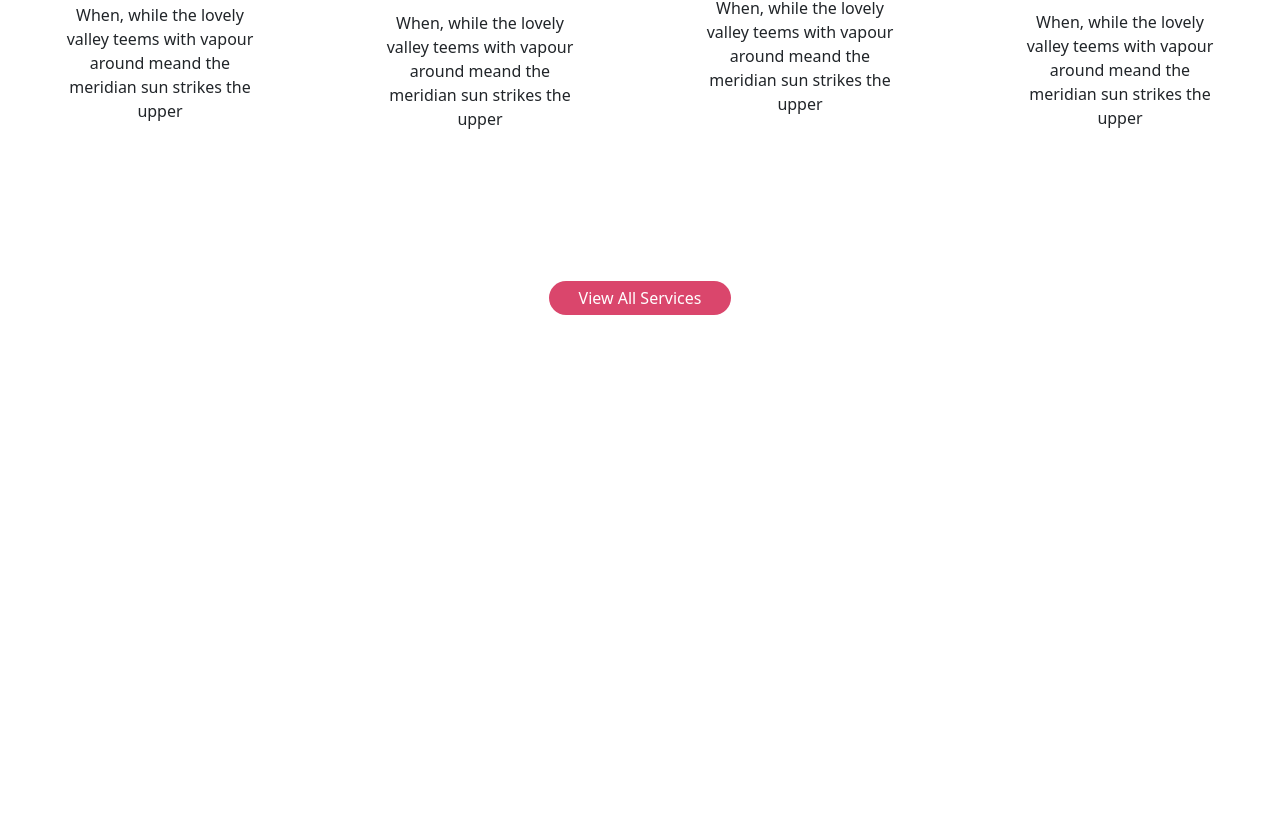
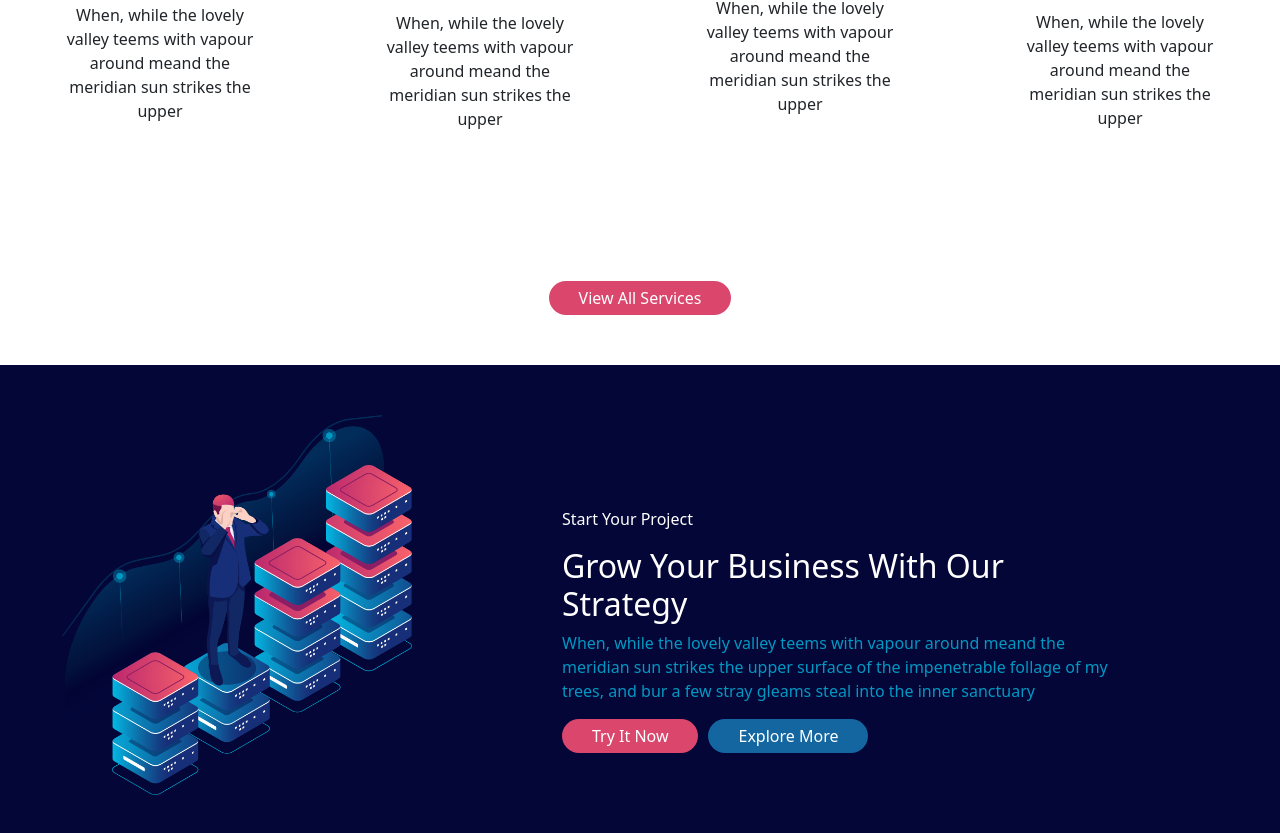
Before and after one commit to MattiaLongo03/proj-html-vuejs, a Vue app: page / in a window 1280 px wide. Shown: the part 1003-1836 px from the top of the page. Before the commit the page ends 1368 px from the top, so only its background shows below. Built offline with nearby package versions, Linux system fonts and the light colour scheme.

Commit message:
Grow business completato

```diff
--- a/src/App.vue
+++ b/src/App.vue
@@ -19,5 +19,19 @@ export default {
 </script>
 
 <style lang="scss">
+#red{
+  padding: 5px 30px;
+  background-color: #DA466C;
+  border-radius: 25px;
+  border: none;
+  color: white;
+}
+#blue{
+  padding: 5px 30px;
+  background-color: #1466A1;
+  border-radius: 25px;
+  border: none;
+  color: white;
+}
 @import "~bootstrap/scss/bootstrap";
 </style>
--- /dev/null
+++ b/src/components/GrowBusiness.vue
@@ -0,0 +1,58 @@
+<!-- eslint-disable max-len -->
+<template>
+  <div>
+    <div class="container grow">
+      <img
+        src="../assets/images/men-data.png"
+        alt=""
+      >
+      <div class="testo">
+        <p>Start Your Project</p>
+        <h2>Grow Your Business With Our Strategy</h2>
+        <p style="color: #03A7D3E6">
+          When, while the lovely valley teems with vapour around meand the meridian sun strikes the upper surface of the impenetrable follage of my trees, and bur a few stray gleams steal into the inner sanctuary
+        </p>
+        <button
+          id="red"
+          style="margin-right: 10px"
+        >
+          Try It Now
+        </button>
+        <button id="blue">
+          Explore More
+        </button>
+      </div>
+    </div>
+  </div>
+</template>
+
+<script>
+export default {
+
+};
+</script>
+
+<style lang="scss" scoped>
+*{
+    color: white;
+    background-color: #030636;
+}
+.grow{
+    margin: 0;
+    padding-top: 50px;
+    display: flex;
+    align-items: center;
+    img{
+        margin-left: 50px;
+        padding: 50px;
+        background-image: url(../assets/images/nemoodar.png);
+        background-size: 325px;
+        background-repeat: no-repeat;
+        width: 400px;
+    }
+    .testo{
+        margin-left: 100px;
+
+    }
+}
+</style>
--- a/src/components/HeaderPage.vue
+++ b/src/components/HeaderPage.vue
@@ -59,18 +59,6 @@ export default {
   background-color: #030636;
 }
 
-#blue{
-  padding: 5px 30px;
-  background-color: #1466A1;
-  border-radius: 25px;
-}
-
-#red{
-  padding: 5px 30px;
-  background-color: #DA466C;
-  border-radius: 25px;
-}
-
 header{
   display: flex;
   align-items: center;
--- a/src/components/MainPage.vue
+++ b/src/components/MainPage.vue
@@ -1,16 +1,19 @@
 <template>
   <div>
     <WhatWeDoVue />
+    <GrowBusiness />
   </div>
 </template>
 
 <script>
 import WhatWeDoVue from './WhatWeDo.vue';
+import GrowBusiness from './GrowBusiness.vue';
 
 export default {
   name: 'MainPage',
   components: {
     WhatWeDoVue,
+    GrowBusiness,
   },
 };
 </script>
```
